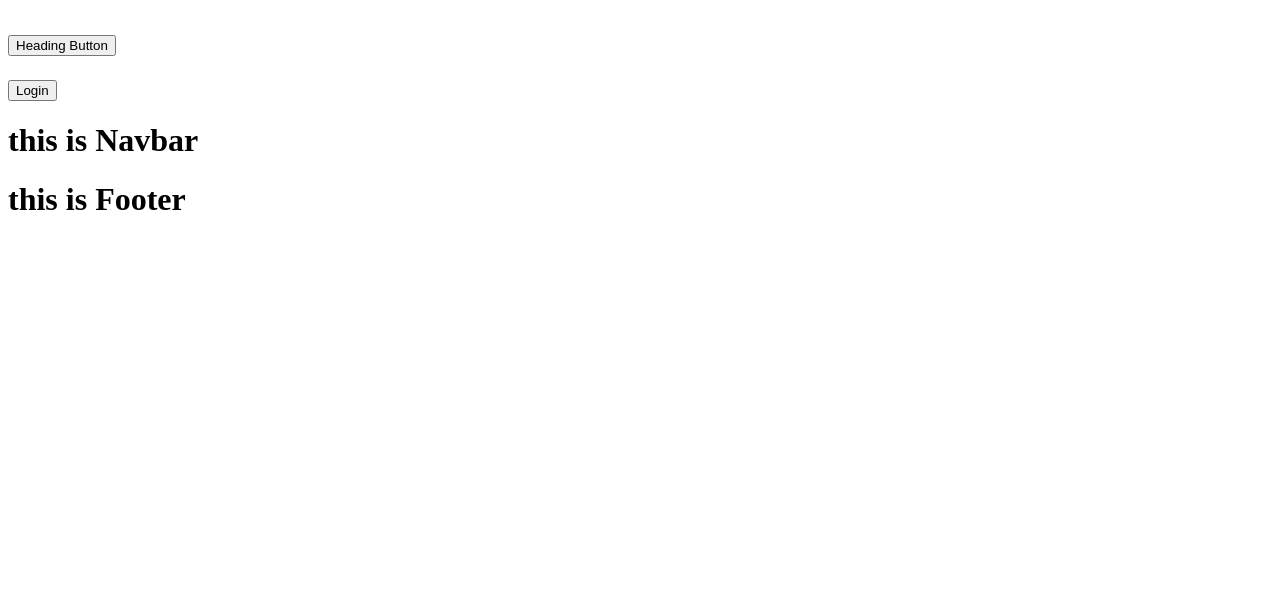
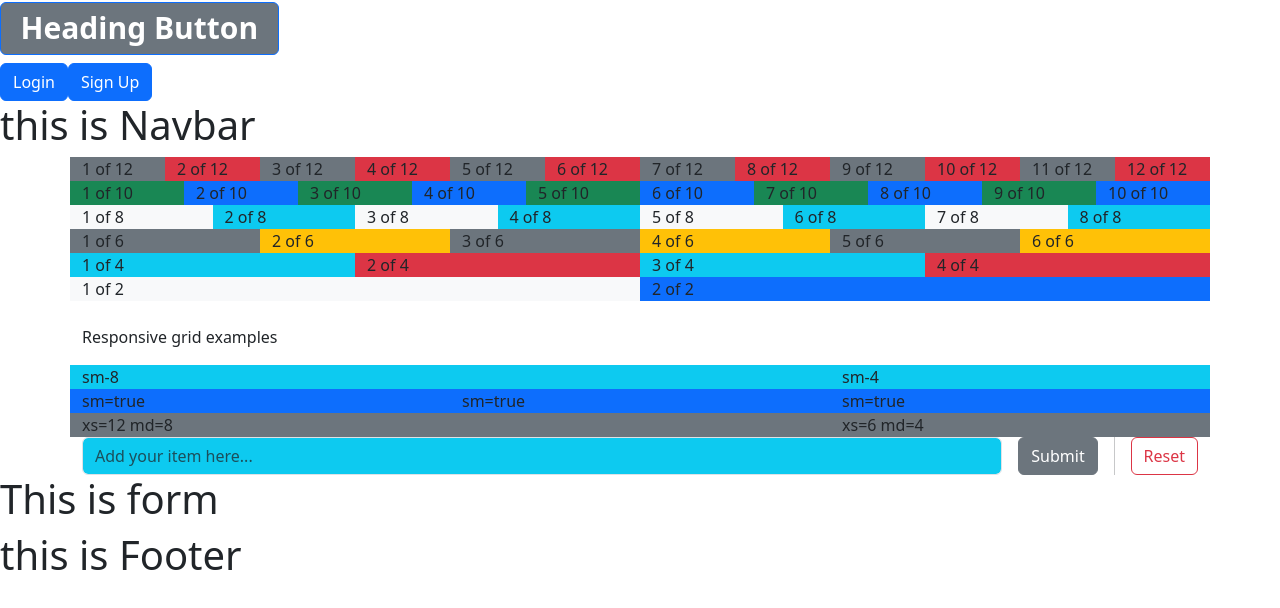
Before and after one commit to Front-End-Development1/Reactjs-1st_round, a React (Create React App) app: page / in a window 1280 px wide. Shown: the top 608 px of the page. Built offline with nearby package versions, Linux system fonts and the light colour scheme.

Commit message:
using react-bootstrap library to work with layout and form

```diff
--- a/src/App.js
+++ b/src/App.js
@@ -1,12 +1,16 @@
 import Header from "./components/Header";
 import Navbar from "./components/Navbar";
 import Footer from "./components/Footer";
+import Layout from "./reactbootstrap/Layout";
+import Form from "./reactbootstrap/Form";
 
 function App() {
   return (
     <>
     <Header />
     <Navbar />
+    <Layout/>
+    <Form />
     <Footer />
 
     </>
--- a/src/components/Header.jsx
+++ b/src/components/Header.jsx
@@ -9,6 +9,7 @@ const Header =() => {
         </Badge>
         </h1>
         <Button>Login</Button>
+        <Button>Sign Up</Button>
         </>
     )
 }
--- /dev/null
+++ b/src/reactbootstrap/Form.jsx
@@ -0,0 +1,8 @@
+
+const Form = () => {
+    return (
+        <h1>This is form</h1>
+    );
+}
+
+export default Form;
--- /dev/null
+++ b/src/reactbootstrap/Layout.jsx
@@ -0,0 +1,103 @@
+
+
+// Breakpoints and its classes
+// classes: sm, md, lg, xl, xxl
+
+import Container from 'react-bootstrap/Container';
+import  Row from 'react-bootstrap/Row';
+import Col from 'react-bootstrap/Col';
+import 'bootstrap/dist/css/bootstrap.min.css';
+import  Stack  from 'react-bootstrap/Stack';
+import Form from 'react-bootstrap/Form';
+import Button from 'react-bootstrap/Button';
+
+function Layout(){
+    return (
+        <Container>
+           <Row className='bg-danger '>
+            <Col className='bg-secondary'> 1 of 12  </Col>
+            <Col> 2 of 12  </Col>
+            <Col className='bg-secondary'> 3 of 12  </Col>
+            <Col> 4 of 12  </Col>
+            <Col className='bg-secondary'> 5 of 12  </Col>
+            <Col> 6 of 12  </Col>
+            <Col className='bg-secondary'> 7 of 12  </Col>
+            <Col> 8 of 12  </Col>
+            <Col className='bg-secondary'> 9 of 12  </Col>
+            <Col> 10 of 12  </Col>
+            <Col className='bg-secondary'> 11 of 12  </Col>
+            <Col> 12 of 12  </Col>
+           </Row>
+           <Row className='bg-primary'>
+            <Col className='bg-success'> 1 of 10  </Col>
+            <Col> 2 of 10  </Col>
+            <Col className='bg-success'> 3 of 10  </Col>
+            <Col> 4 of 10  </Col>
+            <Col className='bg-success'> 5 of 10  </Col>
+            <Col> 6 of 10  </Col>
+            <Col className='bg-success'> 7 of 10  </Col>
+            <Col> 8 of 10  </Col>
+            <Col className='bg-success'> 9 of 10  </Col>
+            <Col> 10 of 10  </Col>
+           </Row>
+           <Row className='bg-info'>
+            <Col className='bg-light '> 1 of 8  </Col>
+            <Col> 2 of 8  </Col>
+            <Col className='bg-light '> 3 of 8  </Col>
+            <Col> 4 of 8  </Col>
+            <Col className='bg-light '> 5 of 8  </Col>
+            <Col> 6 of 8  </Col>
+            <Col className='bg-light '> 7 of 8  </Col>
+            <Col> 8 of 8  </Col>
+           </Row>
+           <Row className='bg-warning'>
+            <Col className='bg-secondary '> 1 of 6  </Col>
+            <Col> 2 of 6  </Col>
+            <Col className='bg-secondary '> 3 of 6  </Col>
+            <Col> 4 of 6  </Col>
+            <Col className='bg-secondary '> 5 of 6  </Col>
+            <Col> 6 of 6  </Col>
+           </Row>
+           <Row className='bg-danger'>
+            <Col className='bg-info '> 1 of 4  </Col>
+            <Col> 2 of 4  </Col>
+            <Col className='bg-info '> 3 of 4  </Col>
+            <Col> 4 of 4  </Col>
+           </Row>
+           <Row className='bg-primary'>
+            <Col className='bg-light '> 1 of 2  </Col>
+            <Col> 2 of 2  </Col>
+           </Row>
+           <br />
+           <p>Responsive grid examples</p>
+           <Row className='bg-info'>
+                <Col sm={8}>sm-8</Col>
+                <Col sm={4}>sm-4</Col>
+           </Row>
+           <Row className='bg-primary'>
+            <Col sm>sm=true</Col>
+            <Col sm>sm=true</Col>
+            <Col sm>sm=true</Col>
+           </Row>
+           <Row className='bg-secondary'>
+            <Col xs={12} md={8}> xs=12 md=8</Col>
+            <Col xs={6} md={4}> xs=6 md=4</Col>
+           </Row>
+
+            <Stack direction='horizontal' gap={3}>
+                <Form.Control className='me-auto bg-info' placeholder='Add your item here...' />
+                <Button variant="secondary">
+                    Submit
+                </Button>
+                <div className='vr' />
+                    <Button variant="outline-danger">Reset</Button>
+            </Stack>
+        </Container>
+
+
+
+
+    );
+}
+
+export default Layout;
```
